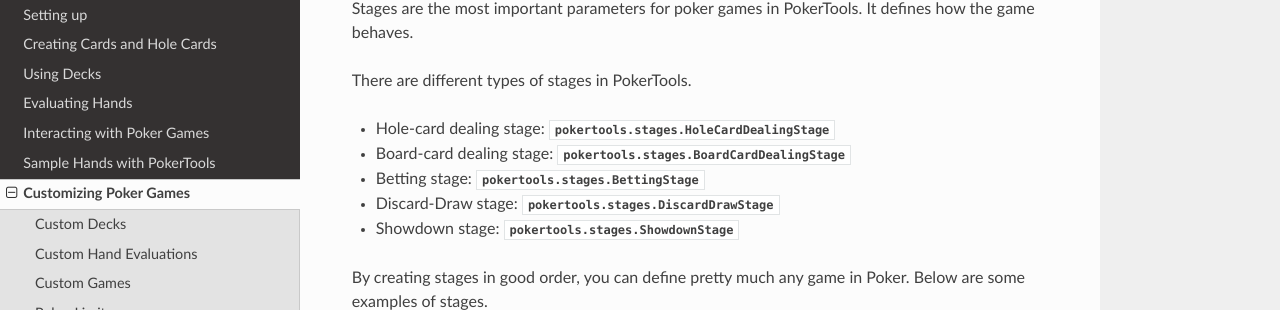
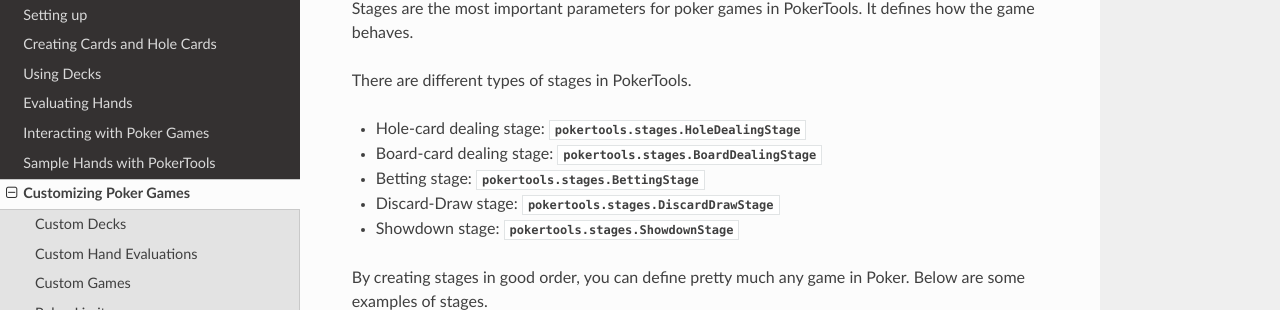
Before and after one commit to uoftcprg/pokerkit, a Sphinx documentation site: the page built from docs/source/customizations.rst, in a window 1280 px wide and 900 px high, scrolled down 1853 px. Shown: the part 137-447 px from the top of the window. Built offline with Sphinx 7.4.7 and the Read the Docs theme 2.0.0, drawn with Linux system fonts in a browser that asks for light colours.

Commit message:
Fixed typo

```diff
--- a/docs/source/customizations.rst
+++ b/docs/source/customizations.rst
@@ -91,8 +91,8 @@
 
 There are different types of stages in PokerTools.
 
-- Hole-card dealing stage: :class:`pokertools.stages.HoleCardDealingStage`
-- Board-card dealing stage: :class:`pokertools.stages.BoardCardDealingStage`
+- Hole-card dealing stage: :class:`pokertools.stages.HoleDealingStage`
+- Board-card dealing stage: :class:`pokertools.stages.BoardDealingStage`
 - Betting stage: :class:`pokertools.stages.BettingStage`
 - Discard-Draw stage: :class:`pokertools.stages.DiscardDrawStage`
 - Showdown stage: :class:`pokertools.stages.ShowdownStage`
```
